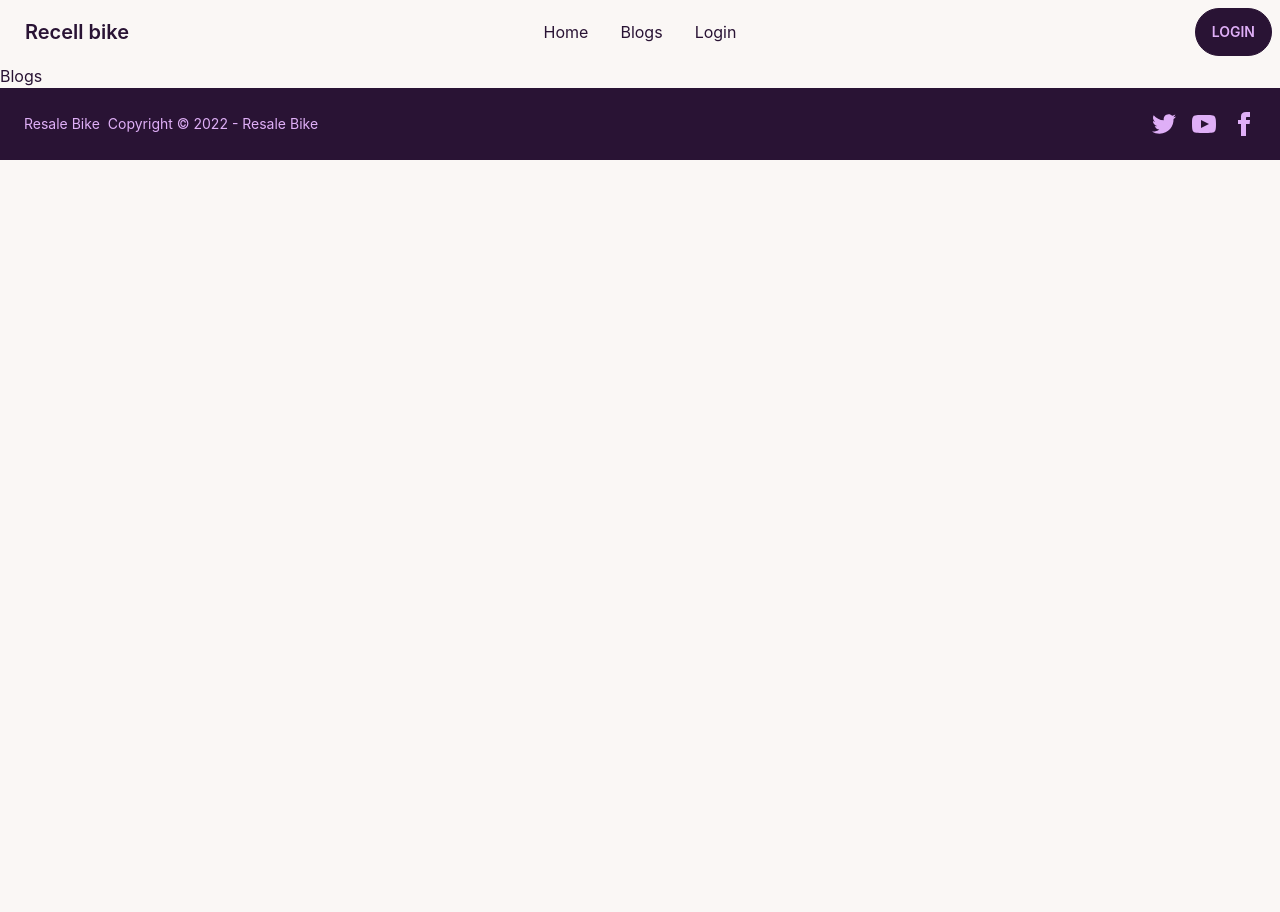
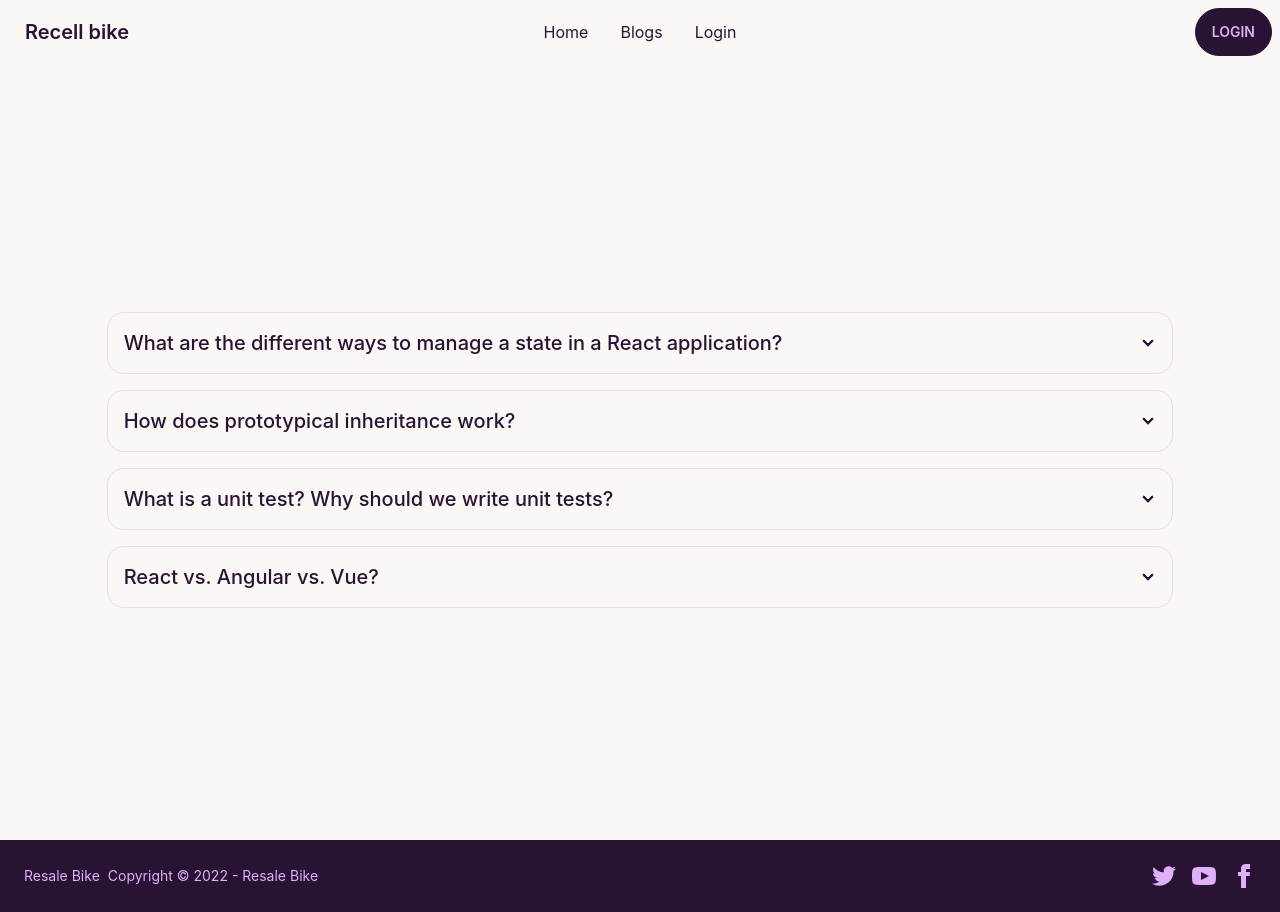
Before and after one commit to sabrababra/resale-old-bike-repo, a React (Create React App) app: page /blogs in a window 1280 px wide. Before the commit the page ends 800 px from the top, so only its background shows below. Built offline with nearby package versions, Linux system fonts and the light colour scheme; no server answers.

Commit message:
Added blog page

```diff
--- a/src/Pages/Blogs/Blogs.js
+++ b/src/Pages/Blogs/Blogs.js
@@ -1,9 +1,79 @@
 import React from 'react';
-
+import example from '../../Assets/example.png'
 const Blogs = () => {
     return (
-        <div>
-            <h1>Blogs</h1>
+        <div className=' min-h-[85vh] flex flex-col items-center justify-center'>
+            <div className='w-10/12 mx-auto'>
+                <div tabIndex={0} className=" mt-4 collapse collapse-arrow border border-base-300 bg-base-100 rounded-box">
+                    <div className="collapse-title text-xl font-medium">
+                        What are the different ways to manage a state in a React application?
+                    </div>
+                    <div className="collapse-content">
+                        <div className="overflow-x-auto">
+                            <p>
+                                The different ways to manage a state in a React application is Redux.
+                                Redux is a library that has been around for a long time and is widely used in the React environment.
+
+                                Redux is a tool that comes to solve both of the problems mentioned before (prop drilling and unpredictable state behavior on frequent and complex state changes).
+
+                                It's important to mention that Redux is an agnostic library, meaning it can be implemented on any front end app, not just React.
+
+                                The Redux set of tools is very similar to what we've just seen with useReducer, but with a few more things. There are three main building blocks in Redux:
+
+                                A store — an object that holds the app state data
+                                A reducer — a function that returns some state data, triggered by an action type
+                                An action — an object that tells the reducer how to change the state. It must contain a type property, and it can contain an optional payload property
+                            </p>
+                        </div>
+                    </div>
+                </div>
+
+                <div tabIndex={0} className="  mt-4 collapse collapse-arrow border border-base-300 bg-base-100 rounded-box">
+                    <div className="collapse-title text-xl font-medium">
+                        How does prototypical inheritance work?
+                    </div>
+                    <div className="collapse-content">
+                        <p>Every object with its methods and properties contains an internal and hidden property known as [[Prototype]]. The Prototypal Inheritance is a feature in javascript used to add methods and properties in objects. It is a method by which an object can inherit the properties and methods of another object. Traditionally, in order to get and set the [[Prototype]] of an object, we use Object.getPrototypeOf and Object.setPrototypeOf. Nowadays, in modern language, it is being set using __proto__.</p>
+                        <img src={example} alt="" />
+                    </div>
+                </div>
+
+                <div tabIndex={0} className="  mt-4 collapse collapse-arrow border border-base-300 bg-base-100 rounded-box">
+                    <div className="collapse-title text-xl font-medium">
+                        What is a unit test? Why should we write unit tests?
+                    </div>
+                    <div className="collapse-content">
+                        <div className="overflow-x-auto overflow-hidden ">
+                            <p>
+                                Unit Testing is a type of software testing where individual units or components of a software are tested.
+                                </p>
+                                <p>
+                                The purpose is to validate that each unit of the software code performs as expected. Unit Testing is done during the development (coding phase) of an application by the developers. Unit Tests isolate a section of code and verify its correctness. A unit may be an individual function, method, procedure, module, or object.
+
+                                In SDLC, STLC, V Model, Unit testing is first level of testing done before integration testing. Unit testing is a WhiteBox testing technique that is usually performed by the developer. Though, in a practical world due to time crunch or reluctance of developers to tests, QA engineers also do unit testing
+                            </p>
+                        </div>
+                    </div>
+                </div>
+                <div tabIndex={0} className=" mt-4 collapse collapse-arrow border border-base-300 bg-base-100 rounded-box">
+                    <div className="collapse-title text-xl font-medium">
+                        React vs. Angular vs. Vue?
+                    </div>
+                    <div className="collapse-content">
+                        <p>There are three frameworks for building web applications that every frontend developer has heard about: React, Vue.js, and Angular.</p>
+
+                        <p> React is a UI library, Angular is a fully-fledged front-end framework, while Vue.js is a progressive framework.</p>
+
+                        <p>They can be used almost interchangeably to build front-end applications, but they’re not 100 percent the same, so it makes sense to compare them and understand their differences.</p>
+
+                        <p>Each framework is component-based and allows the rapid creation of UI features.</p>
+
+
+                        <p> However, they all have a different structure and architecture — so first, we’ll look into their architectural differences to understand the philosophy behind them.</p>
+                    </div>
+                </div>
+            </div>
+
         </div>
     );
 };
```
Also changed, not shown: src/Assets/316816896_3369770636677801_4711307422762556896_n.jpg (added), src/Assets/example.png (added).
